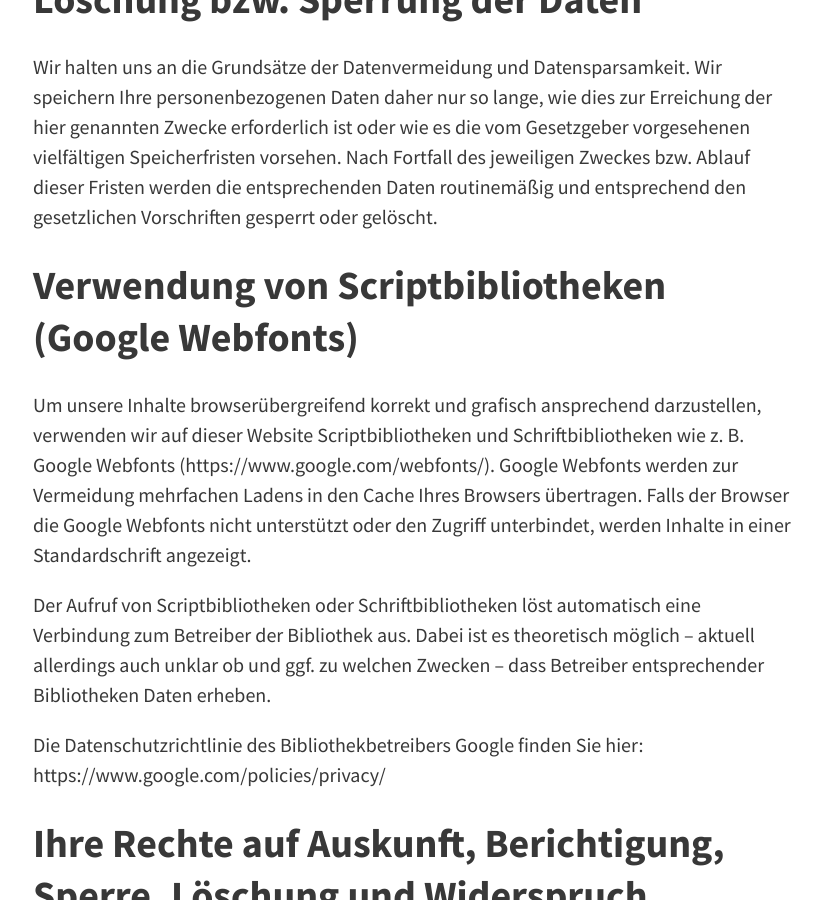
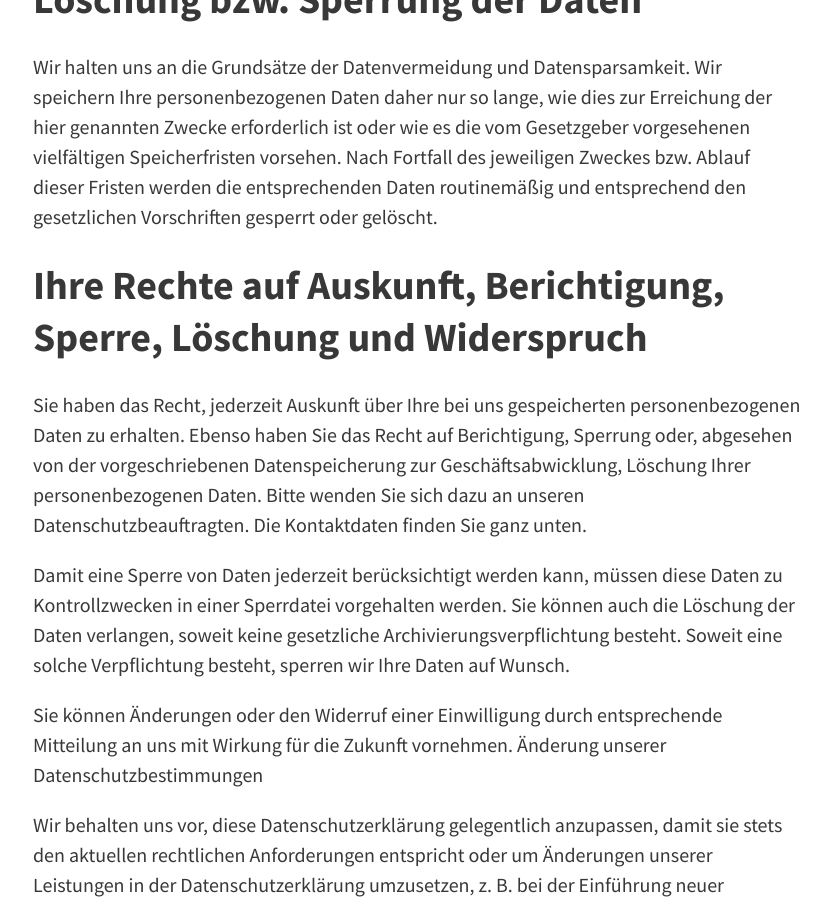
Before and after one commit to cdietrich/cdietrich.github.io, a Jekyll site: the page built from pages/about.md, in a window 1280 px wide and 900 px high, scrolled down 3016 px. Shown: the whole window, without its empty margins (223-1053 px from the left). Built offline with Jekyll 4.4.1, drawn with Linux system fonts in a browser that asks for light colours.

Commit message:
more stuff
Signed-off-by: Christian Dietrich <christian.dietrich@itemis.de>

```diff
--- a/pages/about.md
+++ b/pages/about.md
@@ -49,14 +49,6 @@ Um die Sicherheit Ihrer Daten bei der Übertragung zu schützen, verwenden wir d
 
 Wir halten uns an die Grundsätze der Datenvermeidung und Datensparsamkeit. Wir speichern Ihre personenbezogenen Daten daher nur so lange, wie dies zur Erreichung der hier genannten Zwecke erforderlich ist oder wie es die vom Gesetzgeber vorgesehenen vielfältigen Speicherfristen vorsehen. Nach Fortfall des jeweiligen Zweckes bzw. Ablauf dieser Fristen werden die entsprechenden Daten routinemäßig und entsprechend den gesetzlichen Vorschriften gesperrt oder gelöscht.
 
-## Verwendung von Scriptbibliotheken (Google Webfonts)
-
-Um unsere Inhalte browserübergreifend korrekt und grafisch ansprechend darzustellen, verwenden wir auf dieser Website Scriptbibliotheken und Schriftbibliotheken wie z. B. Google Webfonts (https://www.google.com/webfonts/). Google Webfonts werden zur Vermeidung mehrfachen Ladens in den Cache Ihres Browsers übertragen. Falls der Browser die Google Webfonts nicht unterstützt oder den Zugriff unterbindet, werden Inhalte in einer Standardschrift angezeigt.
-
-Der Aufruf von Scriptbibliotheken oder Schriftbibliotheken löst automatisch eine Verbindung zum Betreiber der Bibliothek aus. Dabei ist es theoretisch möglich – aktuell allerdings auch unklar ob und ggf. zu welchen Zwecken – dass Betreiber entsprechender Bibliotheken Daten erheben.
-
-Die Datenschutzrichtlinie des Bibliothekbetreibers Google finden Sie hier: https://www.google.com/policies/privacy/
-
 ## Ihre Rechte auf Auskunft, Berichtigung, Sperre, Löschung und Widerspruch
 
 Sie haben das Recht, jederzeit Auskunft über Ihre bei uns gespeicherten personenbezogenen Daten zu erhalten. Ebenso haben Sie das Recht auf Berichtigung, Sperrung oder, abgesehen von der vorgeschriebenen Datenspeicherung zur Geschäftsabwicklung, Löschung Ihrer personenbezogenen Daten. Bitte wenden Sie sich dazu an unseren Datenschutzbeauftragten. Die Kontaktdaten finden Sie ganz unten.
```
